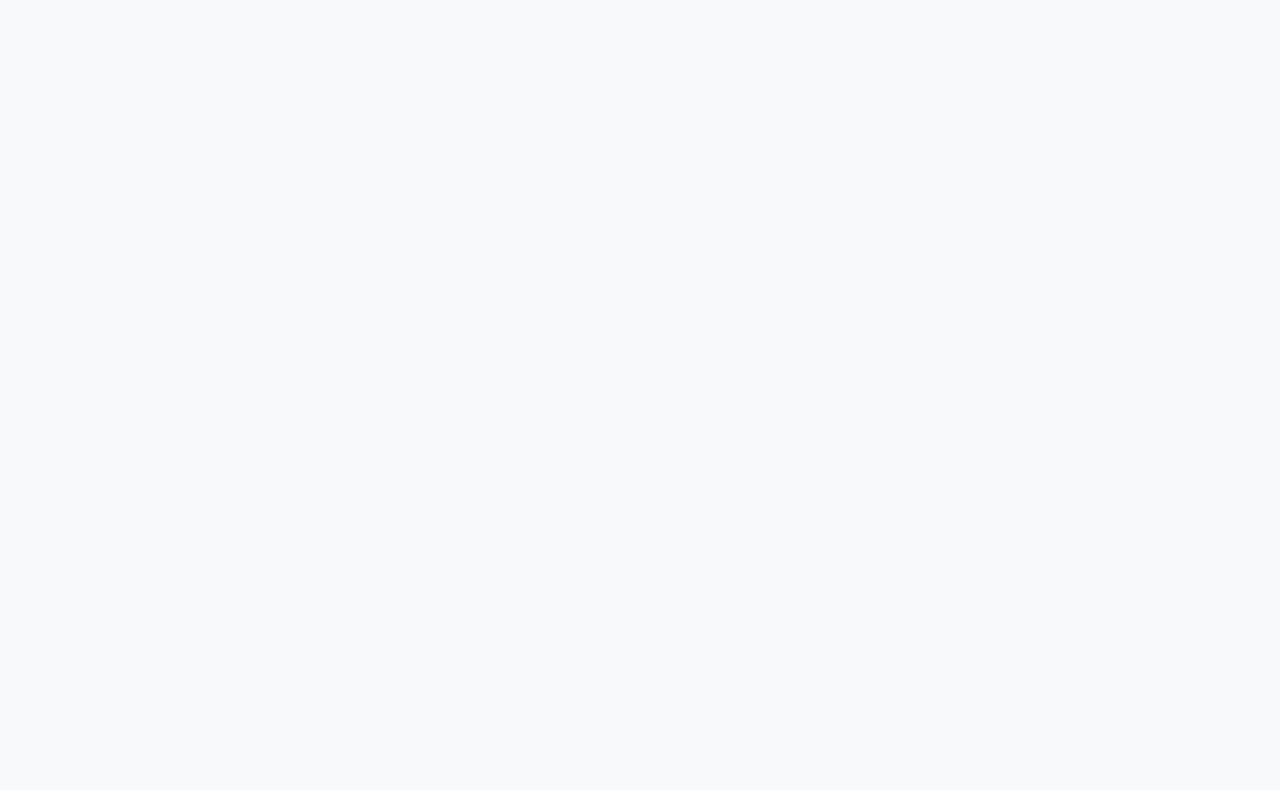
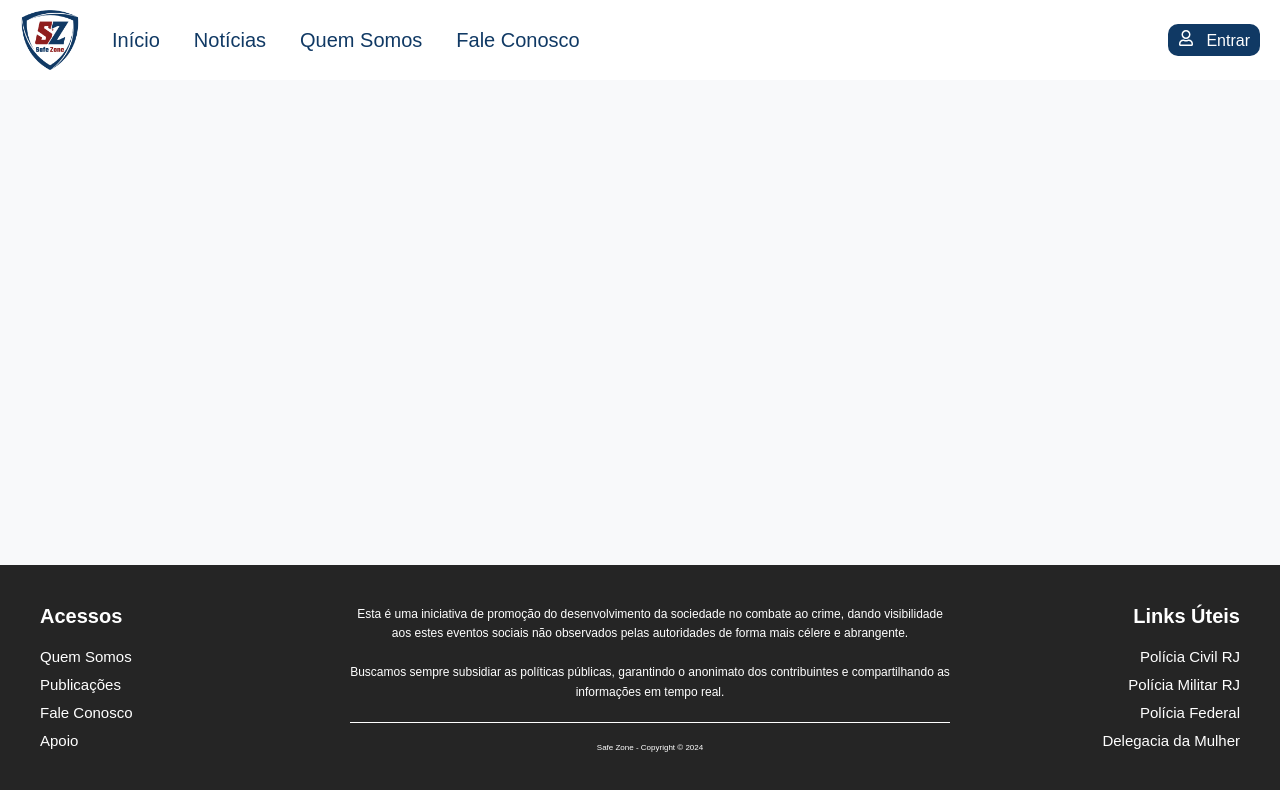
Before and after one commit to WantuilMicael/safezone, a React (Create React App) app: page /faleconosco in a window 1280 px wide. Before the commit this address had no page. Shown: the top 790 px of the page. Built offline with nearby package versions, Linux system fonts and the light colour scheme.

Commit message:
Criação da estrutura da pagina fale conosco

```diff
--- a/src/components/Menu/index.js
+++ b/src/components/Menu/index.js
@@ -28,7 +28,7 @@ const Menu = () => {
             <Link to='/quemsomos'>Quem Somos</Link>
           </li>
           <li>
-            <a href='#faleconosco'>Fale Conosco</a>
+            <Link to='/faleconosco'>Fale Conosco</Link>
           </li>
         </ul>
       </div>
--- a/src/pages/Contact/contact.css
+++ b/src/pages/Contact/contact.css
@@ -0,0 +1,7 @@
+.contact-page {
+    font-family: Arial, sans-serif;
+    display: flex;
+    flex-direction: column;
+    min-height: 100vh;
+    align-items: center;
+  }
--- a/src/pages/Contact/index.js
+++ b/src/pages/Contact/index.js
@@ -0,0 +1,17 @@
+import React from 'react';
+import './contact.css';
+
+import Menu from '../../components/Menu'; // Importa o componente da Navbar
+import Footer from '../../components/Rodape'; // Importa o componente do Rodapé
+
+export default function Noticias() {
+  return (
+    <div className='contact-page'>
+      {/* Navbar */}
+      <Menu />
+
+      {/* Rodapé */}
+      <Footer />
+    </div>
+  );
+}
--- a/src/routes.js
+++ b/src/routes.js
@@ -3,6 +3,7 @@ import { BrowserRouter, Routes, Route } from 'react-router-dom';
 import Home from './pages/Home';
 import Noticias from './pages/News';
 import About from './pages/About';
+import Contact from './pages/Contact';
 
 function RoutesApp() {
   return (
@@ -11,6 +12,7 @@ function RoutesApp() {
         <Route path='' element={<Home />} />
         <Route path='/noticias' element={<Noticias />} />
         <Route path='/quemsomos' element={<About />} />
+        <Route path='/faleconosco' element={<Contact />} />
       </Routes>
     </BrowserRouter>
   );
```
